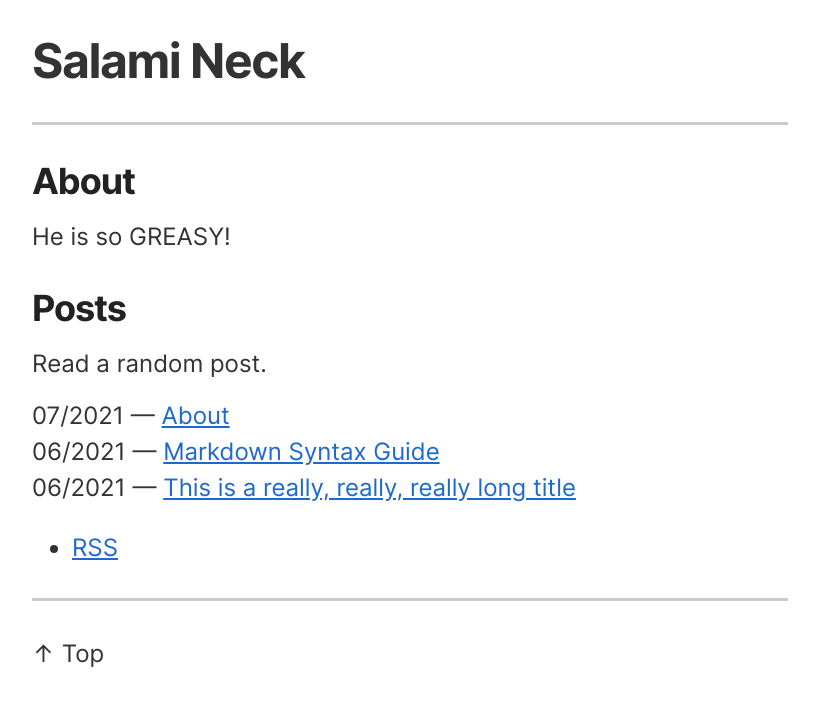
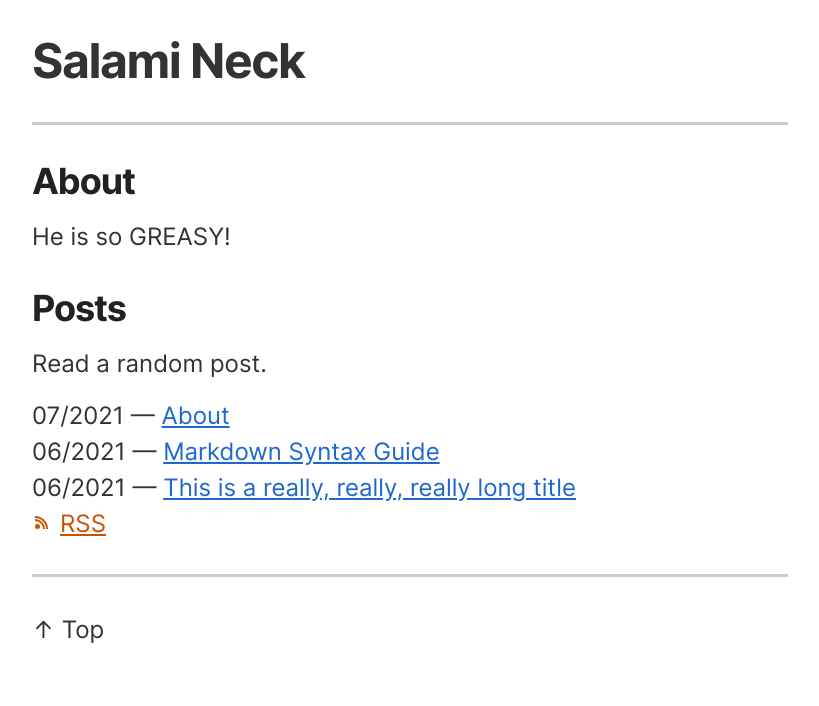
Before and after one commit to ajpwalser/ajpwalser.github.io, a Jekyll site: the page built from index.html, in a window 1280 px wide. Shown: the top 706 px of the page, without its empty margins (230-1049 px from the left). Built offline with Jekyll 4.4.1, drawn with Linux system fonts in a browser that asks for light colours.

Commit message:
Update style.css

```diff
--- a/css/style.css
+++ b/css/style.css
@@ -88,6 +88,60 @@ text-align:left;
 .centered{
 text-align:center
 }
+/* ----------------------------------------------------------------------------------------------------------------------------
+== ICONS STYLES
+** ---------------------------------------------------------------------------------------------------------------------------- */
+
+ul {
+	padding: 0;
+	margin: 0;
+}
+
+li {
+	position: relative;
+	z-index: 1;
+	overflow: hidden;
+	list-style: none;
+	padding: 0;
+	margin: 0 0 0.25em;
+}
+
+li a:link,
+li a:visited {
+	display: block;
+	border: 0;
+	padding-left: 28px;
+	color: #c55500;
+}
+
+li a:hover,
+li a:focus,
+li a:active {
+	color: #730800;
+	background: transparent;
+}
+
+li:before,
+li:after,
+li a:before,
+li a:after {
+	content: "";
+	position: absolute;
+	top: 50%;
+	left: 0;
+}
+
+li a:before,
+li a:after {
+	margin: -8px 0 0;
+	background: #c55500;
+}
+
+li a:hover:before,
+li a:focus:before,
+li a:active:before {
+	background: #730800;
+}
 .rss a:before {
 	left: 3px;
 	width: 5px;
```
